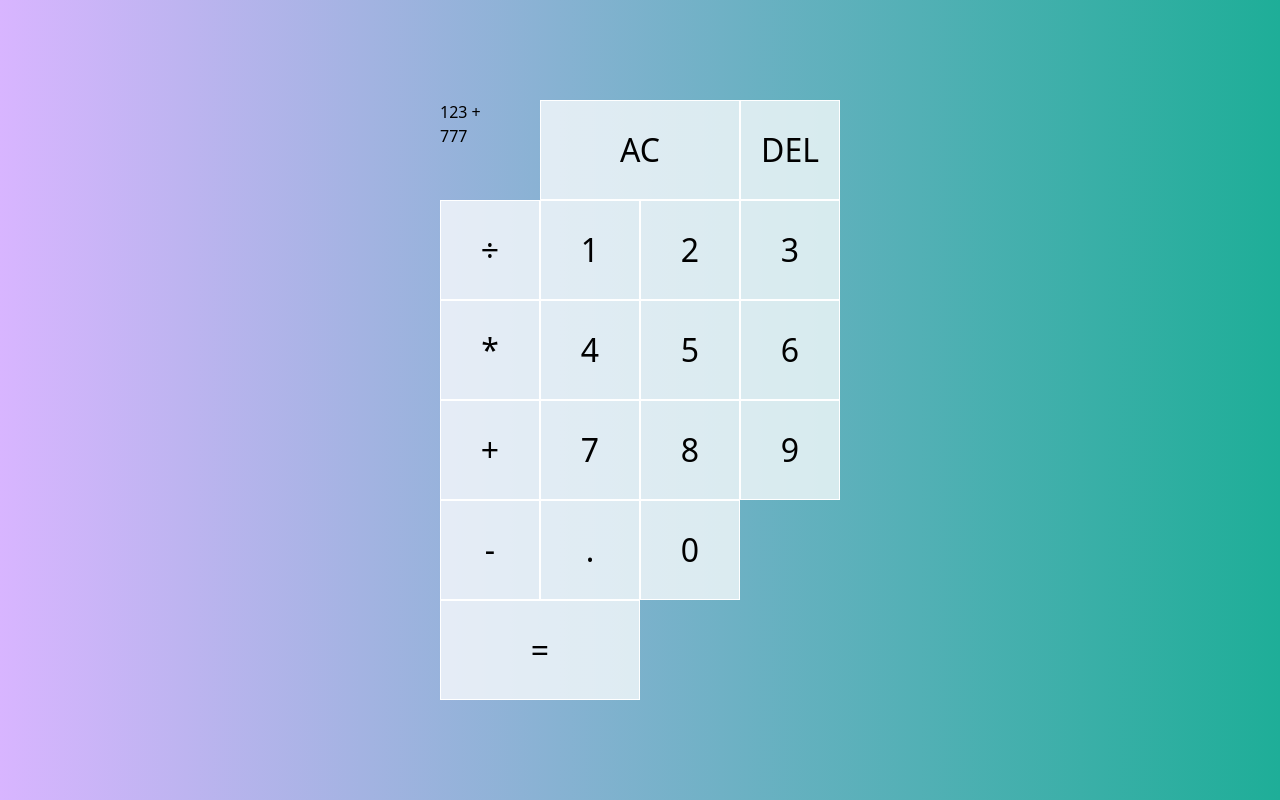
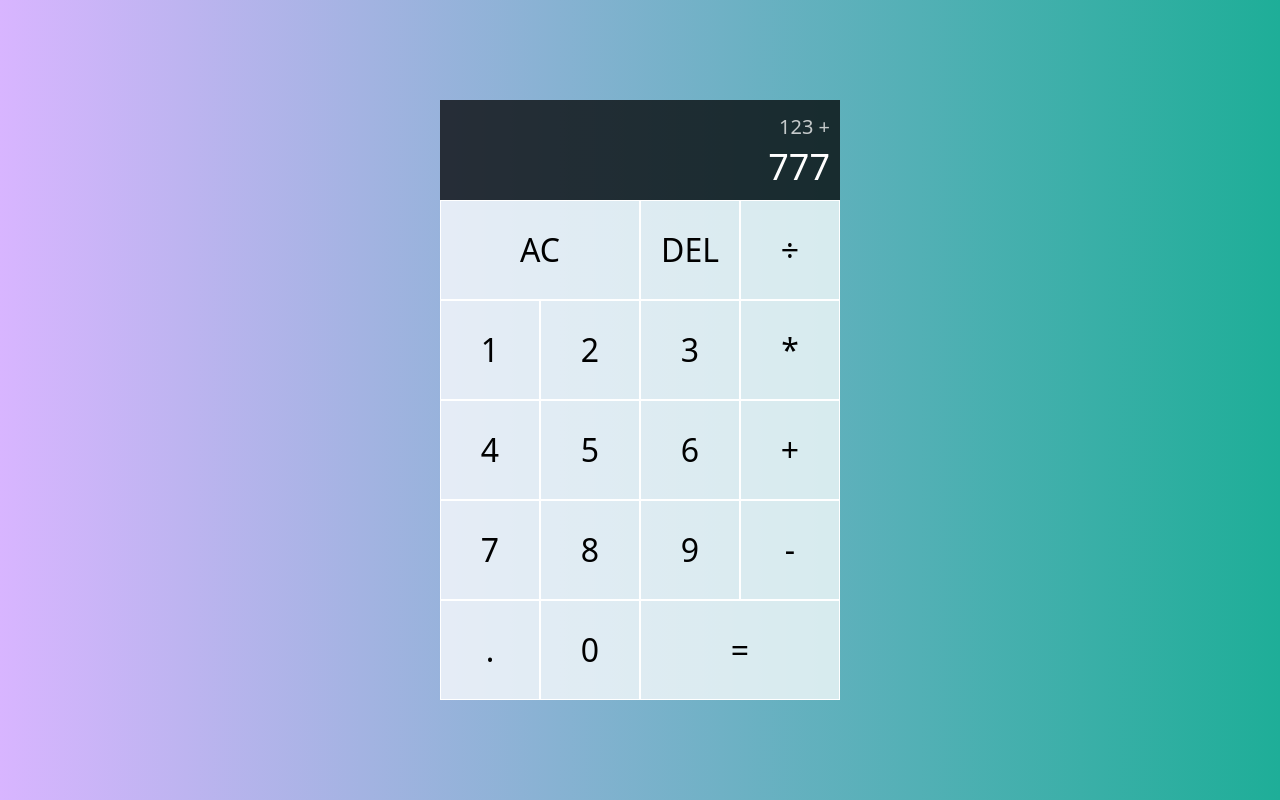
Before and after one commit to rezamini/simple-web-calculator, a website: page src/index.html in a window 1280 px wide. Drawn offline with Linux system fonts and the light colour scheme.

Commit message:
- added new css styles for the calculator output.. section

```diff
--- a/src/index.html
+++ b/src/index.html
@@ -12,9 +12,12 @@
       id="calulator-grid"
       class="grid justify-center content-center min-h-screen grid-cols-[repeat(4,minmax(100px,100px))] grid-rows-[minmax(100px,100px)repeat(5,minmax(100px,100px))]"
     >
-      <div id="output">
-        <div id="previous-operand">123 +</div>
-        <div id="current-operand">777</div>
+      <div
+        id="output"
+        class="col-span-full bg-black/75 flex justify-around items-end flex-col p-[10px] break-all"
+      >
+        <div id="previous-operand" class="text-white/75 text-xl">123 +</div>
+        <div id="current-operand" class="text-white text-4xl">777</div>
       </div>
       <button class="btn col-span-2">AC</button>
       <button class="btn">DEL</button>
```
